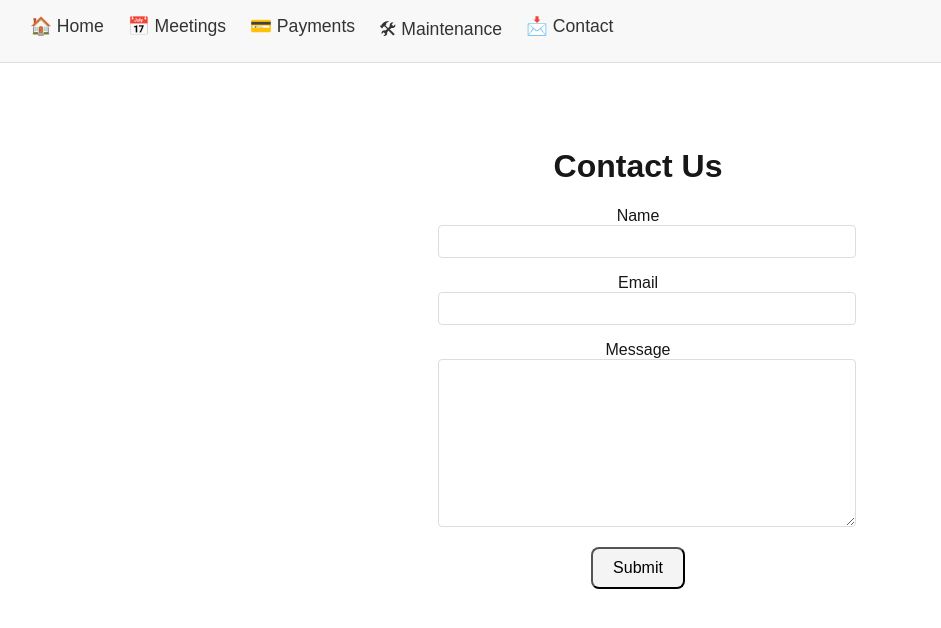
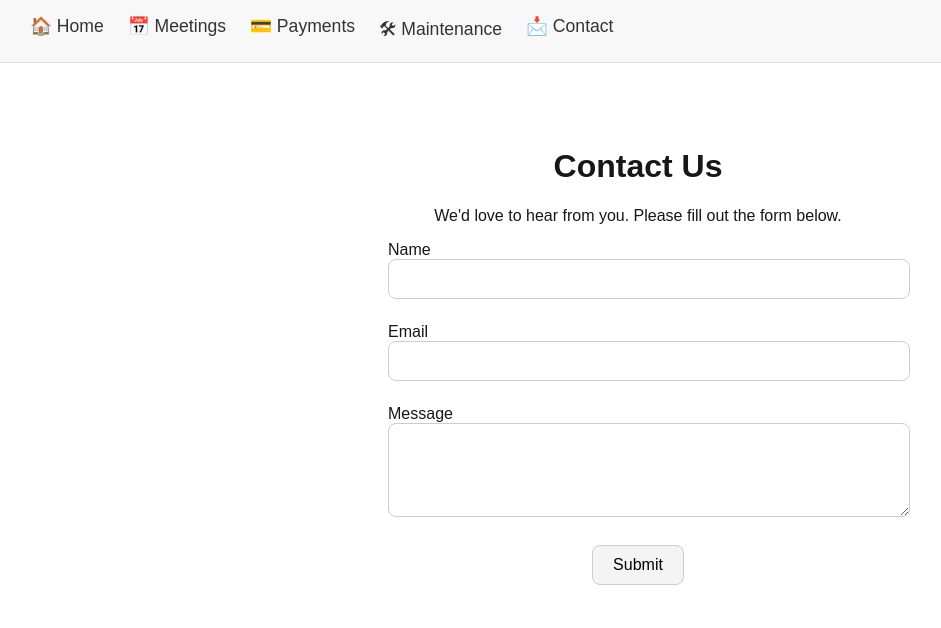
Before and after one commit to ShreyaMahesh120906/stratamanagement, a Next.js app: page /contact in a window 1280 px wide. Shown: the top 628 px of the page, without its empty margins (2-943 px from the left). Built offline with nearby package versions, Linux system fonts and the light colour scheme.

Commit message:
Update contact page.tsx

```diff
--- a/app/contact/page.tsx
+++ b/app/contact/page.tsx
@@ -1,99 +1,93 @@
 import { useState } from "react";
 
 export default function Contact() {
-  // State to store form data
   const [formData, setFormData] = useState({
     name: "",
     email: "",
     message: "",
   });
 
-  // Handle input change and update form data
-  const handleInputChange = (e: React.ChangeEvent<HTMLInputElement | HTMLTextAreaElement>) => {
-    const { name, value } = e.target;
-    setFormData((prevState) => ({ ...prevState, [name]: value }));
+  const handleChange = (e: React.ChangeEvent<HTMLInputElement | HTMLTextAreaElement>) => {
+    setFormData({
+      ...formData,
+      [e.target.name]: e.target.value,
+    });
   };
 
-  // Handle form submission
   const handleSubmit = (e: React.FormEvent) => {
     e.preventDefault();
-    alert(`Form submitted with the following data: ${JSON.stringify(formData)}`);
-    // Reset the form after submission
-    setFormData({ name: "", email: "", message: "" });
+    alert("Form submitted!");
   };
 
   return (
     <main style={{ padding: "2rem", textAlign: "center" }}>
       <h1>Contact Us</h1>
-      <form onSubmit={handleSubmit} style={{ maxWidth: "400px", margin: "auto" }}>
-        {/* Name Input */}
-        <div style={{ marginBottom: "1rem" }}>
-          <label>Name</label>
+      <p>We'd love to hear from you. Please fill out the form below.</p>
+
+      <form onSubmit={handleSubmit} style={{ marginTop: "2rem", maxWidth: "500px", margin: "auto" }}>
+        <div style={inputGroupStyle}>
+          <label htmlFor="name">Name</label>
           <input
             type="text"
+            id="name"
             name="name"
             value={formData.name}
-            onChange={handleInputChange}
-            style={{
-              width: "100%",
-              padding: "0.5rem",
-              borderRadius: "4px",
-              border: "1px solid #ddd",
-            }}
+            onChange={handleChange}
             required
+            style={inputStyle}
           />
         </div>
 
-        {/* Email Input */}
-        <div style={{ marginBottom: "1rem" }}>
-          <label>Email</label>
+        <div style={inputGroupStyle}>
+          <label htmlFor="email">Email</label>
           <input
             type="email"
+            id="email"
             name="email"
             value={formData.email}
-            onChange={handleInputChange}
-            style={{
-              width: "100%",
-              padding: "0.5rem",
-              borderRadius: "4px",
-              border: "1px solid #ddd",
-            }}
+            onChange={handleChange}
             required
+            style={inputStyle}
           />
         </div>
 
-        {/* Message Input */}
-        <div style={{ marginBottom: "1rem" }}>
-          <label>Message</label>
+        <div style={inputGroupStyle}>
+          <label htmlFor="message">Message</label>
           <textarea
+            id="message"
             name="message"
             value={formData.message}
-            onChange={handleInputChange}
-            style={{
-              width: "100%",
-              padding: "0.5rem",
-              borderRadius: "4px",
-              border: "1px solid #ddd",
-              height: "150px",
-            }}
+            onChange={handleChange}
             required
+            rows={4}
+            style={inputStyle}
           />
         </div>
 
-        {/* Submit Button */}
-        <button
-          type="submit"
-          style={{
-            padding: "10px 20px",
-            fontSize: "16px",
-            borderRadius: "8px",
-            backgroundColor: "#f4f4f4",
-            cursor: "pointer",
-          }}
-        >
-          Submit
-        </button>
+        <button type="submit" style={buttonStyle}>Submit</button>
       </form>
     </main>
   );
 }
+
+const inputGroupStyle = {
+  marginBottom: "1.5rem",
+  textAlign: "left",
+};
+
+const inputStyle = {
+  width: "100%",
+  padding: "10px",
+  fontSize: "16px",
+  borderRadius: "8px",
+  border: "1px solid #ccc",
+};
+
+const buttonStyle = {
+  padding: "10px 20px",
+  fontSize: "16px",
+  borderRadius: "8px",
+  border: "1px solid #ccc",
+  backgroundColor: "#f4f4f4",
+  cursor: "pointer",
+};
```
